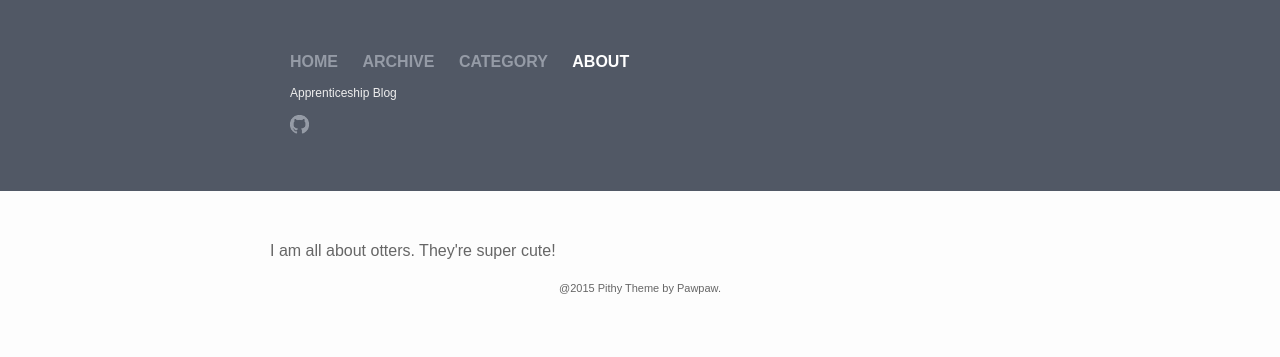
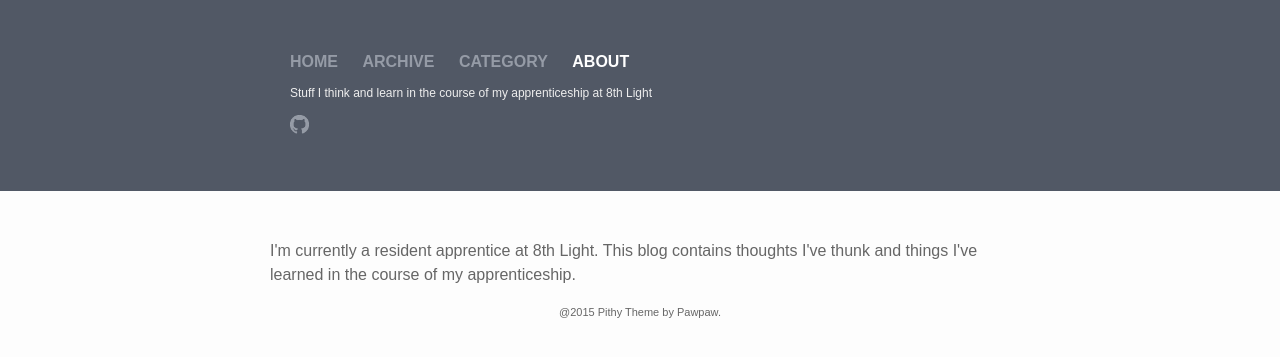
Before and after one commit to merecarvill/8th-light-apprenticeship-site, a Jekyll site: the page built from about.html, in a window 1280 px wide. Shown: the top 357 px of the page. Built offline with Jekyll 4.4.1, drawn with Linux system fonts in a browser that asks for light colours.

Commit message:
Change text of site title, motto, about section

```diff
--- a/_config.yml
+++ b/_config.yml
@@ -1,9 +1,9 @@
 # Site settings
-title: =^_^=
-motto: Apprenticeship Blog
+title: Blogging a Dead Horse
+motto: Stuff I think and learn in the course of my apprenticeship at 8th Light
 email: no@no.no
 description: > # this means to ignore newlines until "baseurl:"
-  A blog relating the events and lessons learned in the course of my
+  A blog relating the stuff I think and learn in the course of my
   apprenticeship at 8th Light.
 baseurl: "" # the subpath of your site, e.g. /blog/
 url: "http://yourdomain.com" # the base hostname & protocol for your site
--- a/about.html
+++ b/about.html
@@ -4,5 +4,5 @@ layout: default
 
 <div class="about">
 <br>
-I am all about otters. They're super cute!
+I'm currently a resident apprentice at 8th Light. This blog contains thoughts I've thunk and things I've learned in the course of my apprenticeship.
 </div>
```
